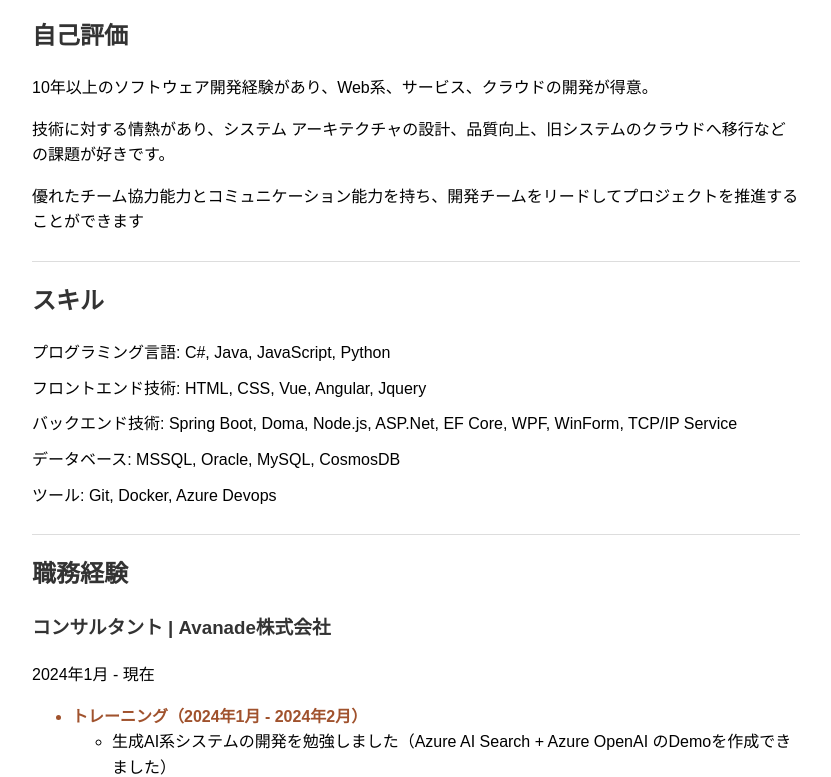
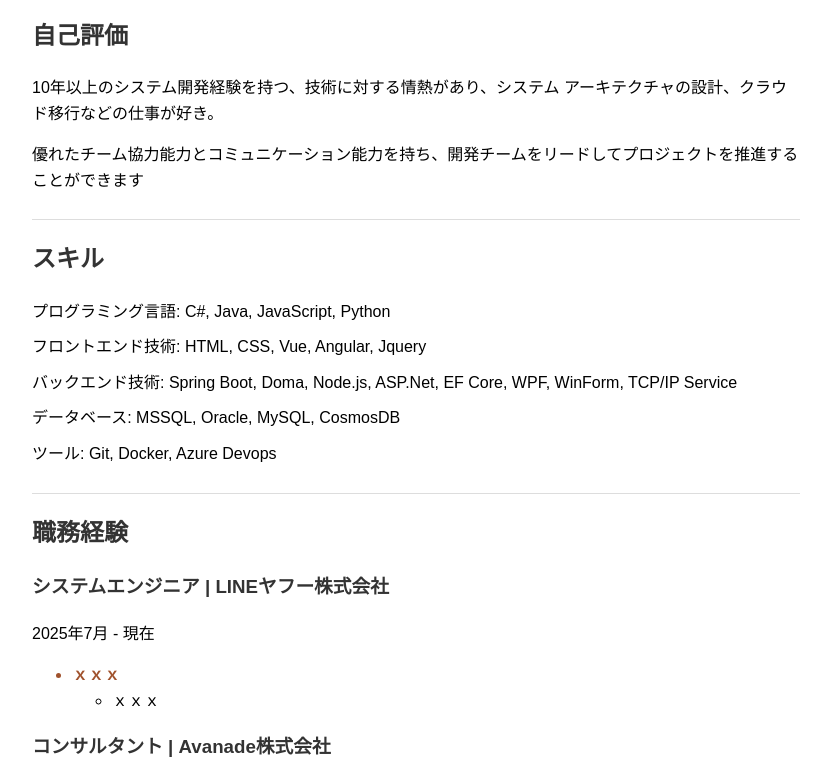
Before and after one commit to zywzyw12/dengjie, a plain HTML site: page me.html in a window 1280 px wide. Shown: the part 183-960 px from the top of the page, without its empty margins (224-1055 px from the left). Drawn offline with Linux system fonts and the light colour scheme.

Commit message:
update me.html

```diff
--- a/me.html
+++ b/me.html
@@ -78,8 +78,7 @@
 
         <div class="section">
             <h2>自己評価</h2>
-            <p>10年以上のソフトウェア開発経験があり、Web系、サービス、クラウドの開発が得意。</p>
-            <p>技術に対する情熱があり、システム アーキテクチャの設計、品質向上、旧システムのクラウドへ移行などの課題が好きです。</p>
+            <p>10年以上のシステム開発経験を持つ、技術に対する情熱があり、システム アーキテクチャの設計、クラウド移行などの仕事が好き。</p>
             <p>優れたチーム協力能力とコミュニケーション能力を持ち、開発チームをリードしてプロジェクトを推進することができます</p>
         </div>
         <div class="section">
@@ -94,8 +93,17 @@
         </div>
         <div class="section">
             <h2>職務経験</h2>
+            <h3>システムエンジニア | LINEヤフー株式会社</h3>
+            <p>2025年7月 - 現在</p>
+            <ul>
+                <li class="project"><strong>ｘｘｘ</strong></li>
+                <ul>
+                    <li>ｘｘｘ</li>
+                </ul>
+            </ul>
+
             <h3>コンサルタント | Avanade株式会社</h3>
-            <p>2024年1月 - 現在</p>
+            <p>2024年1月 - 2025年6月</p>
             <ul>
                 <li class="project"><strong>トレーニング（2024年1月 - 2024年2月）</strong></li>
                 <ul>
@@ -198,6 +206,8 @@
                 <li>Microsoft Certified: Azure Developer Associate（2024年2月）</li>
                 <li>Microsoft Certified: Azure AI Engineer Associate（2024年2月）</li>
                 <li>Microsoft Certified: DevOps Engineer Expert（2024年3月）</li>
+                <li>Microsoft Certified: Azure Administrator Associate（2025年3月）</li>
+                <li>Microsoft Certified: Azure Solutions Architect Expert（2025年3月）</li>
             </ul>
         </div>
     </div>
```
